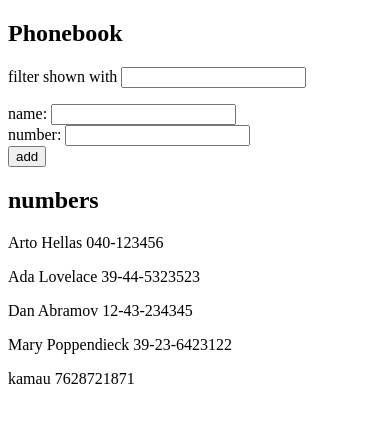
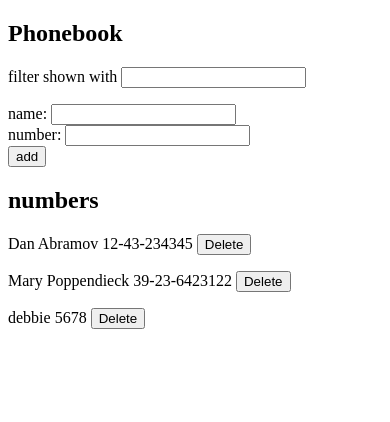
Before and after one commit to Grayhkamau/full-stack, a React (Vite) app in the folder part2/phonebook/: page / in a window 390 px wide. Shown: the top 422 px of the page. Built offline with nearby package versions, Linux system fonts and the light colour scheme; data requests are answered from the project's data file.

Commit message:
part2 phonebook 2.14 & 2.15

```diff
--- a/part2/phonebook/db.json
+++ b/part2/phonebook/db.json
@@ -1,15 +1,5 @@
 {
   "persons": [
-    {
-      "name": "Arto Hellas",
-      "number": "040-123456",
-      "id": "1"
-    },
-    {
-      "name": "Ada Lovelace",
-      "number": "39-44-5323523",
-      "id": "2"
-    },
     {
       "name": "Dan Abramov",
       "number": "12-43-234345",
@@ -21,9 +11,9 @@
       "id": "4"
     },
     {
-      "id": "e690",
-      "name": "kamau",
-      "number": "7628721871"
+      "id": "3f15",
+      "name": "debbie",
+      "number": "5678"
     }
   ]
 }
--- a/part2/phonebook/src/App.jsx
+++ b/part2/phonebook/src/App.jsx
@@ -25,13 +25,24 @@ const App=()=>{
       })
 
       if(exists>=0) {
+        if(persons[exists].number!==newNumber){
+          if(!window.confirm(`${newName} is already added to the phonebook, replace the number with a new one?`)) return;
+            personServices.update(persons[exists].id, {name:newName,number:newNumber})
+            .then(updatedPerson=>{
+                setPersons(persons.map(person=>person.name===newName?updatedPerson:person))
+                setNewName("")
+                setNewNumber('')
+            })
+            return;
+        }
+
         setNewName("")
+        setNewNumber('')
         return alert(`${newName} is already added to the phonebook`)
       }
       personServices.create({name:newName,number:newNumber})
-        .then(({name,number})=>{
-          console.log(name,number)
-          setPersons([...persons, {name,number}])
+        .then(({name,number,id})=>{
+          setPersons([...persons, {name,number, id}])
           setNewName("")
           setNewNumber('')
         })
@@ -46,6 +57,14 @@ const App=()=>{
     console.log(personsFiltered)
     setFilteredNames(personsFiltered);
   }
+
+  const handleDeleteUser = (id, name)=>{
+    if(!window.confirm(`delete ${name} ?`)) return;
+    personServices.deleteUser(id)
+    .then(personDeleted=>{
+      setPersons(persons.filter(person=>person.id!==personDeleted.id))
+    })
+  }
   let personsToBeShown = filteredNames.length?filteredNames:persons
   return(
     <div>
@@ -55,7 +74,7 @@ const App=()=>{
       <PersonForm handleNewName={handleNewName} setNewName={setNewName} newName={newName} setNewNumber={setNewNumber} newNumber={newNumber}/>
 
       <h2>numbers</h2>
-      <Persons personsToBeShown={personsToBeShown}/>
+      <Persons personsToBeShown={personsToBeShown} handleDeleteUser={handleDeleteUser}/>
     </div>
   )
 }
--- a/part2/phonebook/src/components/persons.jsx
+++ b/part2/phonebook/src/components/persons.jsx
@@ -1,8 +1,10 @@
-const Persons = ({personsToBeShown})=>{
+const Persons = ({personsToBeShown, handleDeleteUser})=>{
     return(
         <div>
             {personsToBeShown.map((person,index)=>{
-                return <p key={index}>{person.name} {person.number}</p>
+                console.log(person)
+                return <p key={index}>{person.name} {person.number} <button onClick={()=>handleDeleteUser(person.id,person.name)}>Delete</button></p>
+
             })}
         </div>
 
--- a/part2/phonebook/src/services/persons.js
+++ b/part2/phonebook/src/services/persons.js
@@ -12,6 +12,16 @@ const create = (person)=>{
     return request.then(response=>response.data)
 }
 
+const deleteUser = (personID)=>{
+    let request = axios.delete(`http://localhost:3001/persons/${personID}`)
 
+    return request.then(response=>response.data);
+}
 
-export default {getAll, create}
+const update = (personID, updates)=>{
+    let request = axios.put(`http://localhost:3001/persons/${personID}`,updates);
+
+    return request.then(response=>response.data)
+}
+
+export default {getAll, create, deleteUser, update}
```
